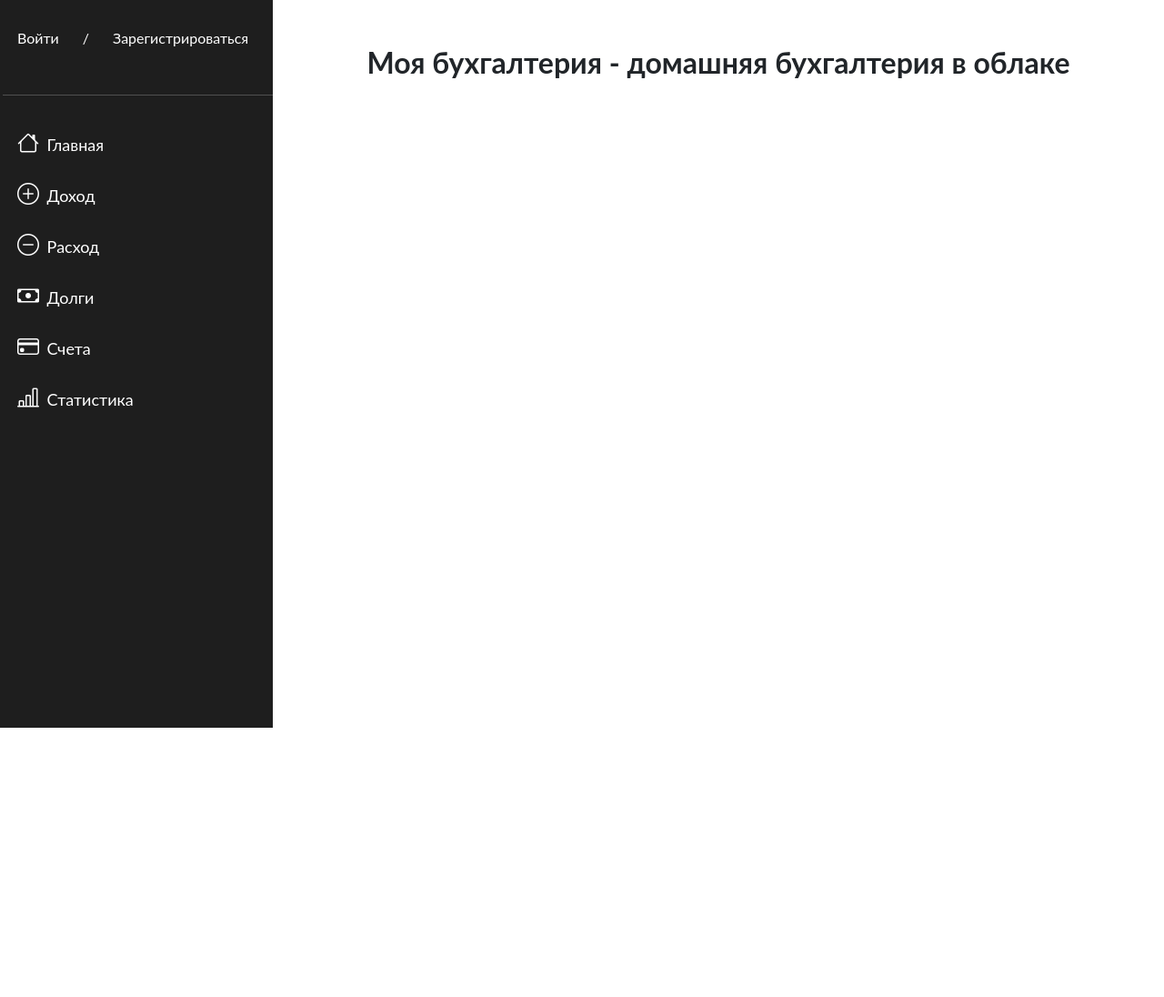
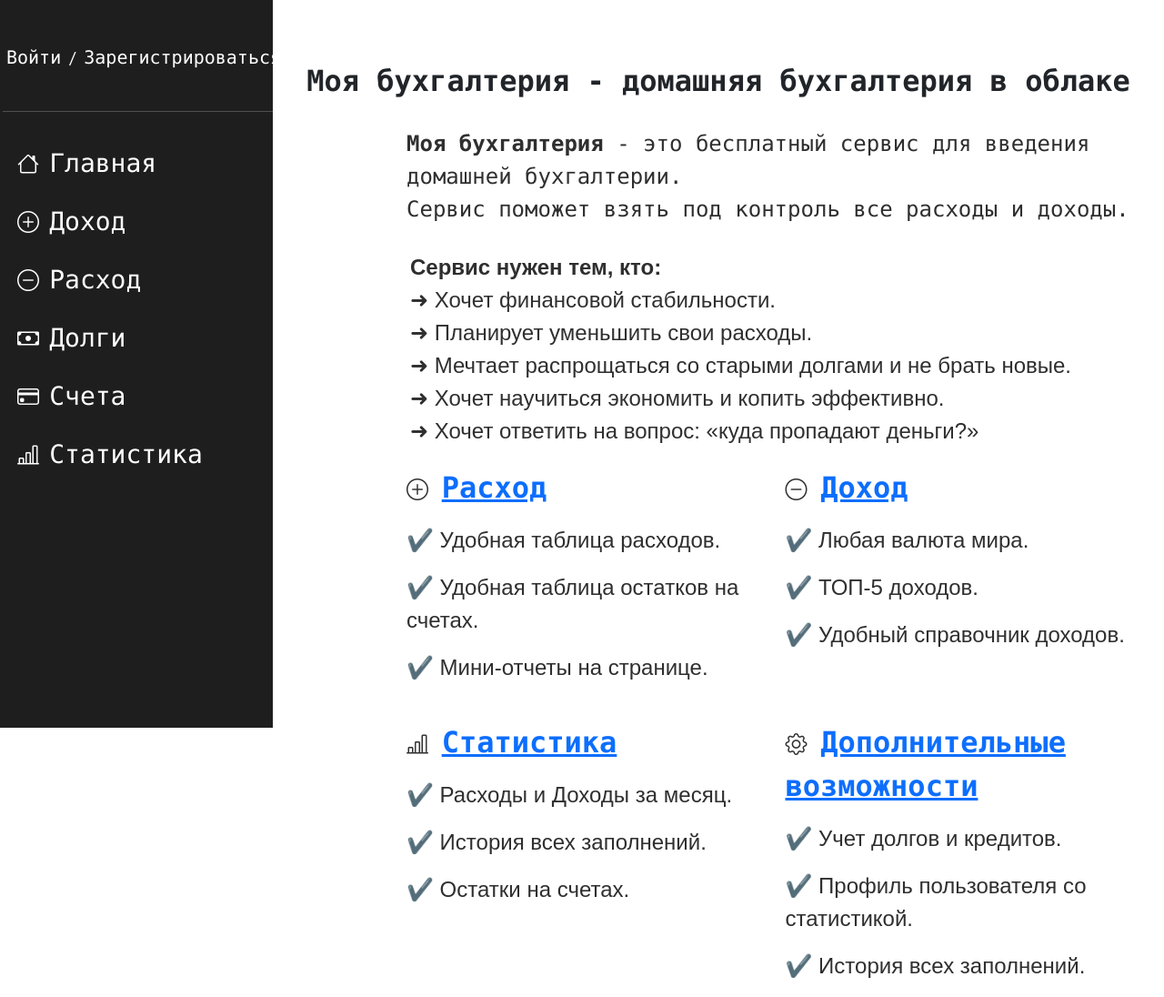
Before and after one commit to neprostoilya/bookkeeping_web, a Django app: page / in a window 1280 px wide. Shown: the whole page at 91% size. Before the commit the page ends 800 px from the top, so only its background shows below. Run offline with Django 4.2, Linux system fonts and the light colour scheme; parts of the project's set-up code (start-up, migrations or seed data) failed here and were passed over; some libraries are stand-ins or nearby versions; some web fonts are replaced.

Commit message:
commit 2

```diff
--- /dev/null
+++ b/bookkeeping_site/static/bookkeeping/css/style.div.index.css
@@ -0,0 +1,6 @@
+.text-index {
+    margin-left: 15%;
+    color: #2f2f2f;
+    font-family:  sans-serif;
+    font-size: 25px;
+}
--- a/bookkeeping_site/templates/bookkeeping/index.html
+++ b/bookkeeping_site/templates/bookkeeping/index.html
@@ -5,13 +5,77 @@
 {% endblock title %}
 
 {% block main %}
-<div><div style="margin-top: 50px;"></div></div>
+<div><div style="margin-top: 70px;"></div></div>
 <main class="main-margin">
-<div class="d-flex justify-content-center">
-    <h2 class="text-center"><b>Моя бухгалтерия - домашняя бухгалтерия в облаке</b></h2>
+<div class="d-flex flex-column">
+    <dt class="text-center col-sm h2 fw-bolder font-monospace col-sm">Моя бухгалтерия - домашняя бухгалтерия в облаке</dt>
     <br>
-    <!-- TODO Дописать -->
+    <div class="d-flex justify-content-center text-index fs-4 font-monospace ">
+        <span class="col-sm"><strong>Моя бухгалтерия</strong> - это бесплатный сервис для введения домашней бухгалтерии. <br>
+        Сервис поможет взять под контроль все расходы и доходы.</span>
+    </div>
+    <br>
+    <div class="d-flex d-flex justify-content text-index fs-4">
+        <p class="p-1 col-sm">
+            <strong>Сервис нужен тем, кто: </strong><br>
+            ➜ Хочет финансовой стабильности.<br>
+            ➜ Планирует уменьшить свои расходы.<br>
+            ➜ Мечтает распрощаться со старыми долгами и не брать новые.<br>
+            ➜ Хочет научиться экономить и копить эффективно.<br>
+            ➜ Хочет ответить на вопрос: «куда пропадают деньги?»<br>
+        </p>
+    </div>
+    <div class="d-flex text-index fs-4">
+        <div class="col-sm">
+            <i class="fs-4 bi-plus-circle"></i>
+            <a href="#!"
+                class="ms-2 fs-2 fw-bolder d-none d-sm-inline font-monospace">
+                Расход
+            </a>
+            <p></p>
+            <p>✔️ Удобная таблица расходов.</p>
+            <p>✔️ Удобная таблица остатков на счетах.</p>
+            <p>✔️ Мини-отчеты на странице.</p>
+        </div>
+        <div class="col-sm">
+            <i class="fs-4 bi-dash-circle"></i>
+            <a href="#!"
+                class="ms-2 fs-2 fw-bolder d-none d-sm-inline font-monospace">
+                Доход
+            </a>
+            <p></p>
+            <p>✔️ Любая валюта мира.</p>
+            <p>✔️ ТОП-5 доходов.</p>
+            <p>✔️ Удобный справочник доходов.</p>
+        </div>
+    </div>
+    <br>
+    <div class="d-flex text-index fs-4">
+        <div class="col-sm">
+                <i class="fs-4 bi-bar-chart-line"></i>
+                <a href="#!"
+                    class="ms-2 fs-2 fw-bolder d-none d-sm-inline font-monospace">
+                    Статистика
+                </a>
+                <p></p>
+                <p>✔️ Расходы и Доходы за месяц.</p>
+                <p>✔️ История всех заполнений.</p>
+                <p>✔️ Остатки на счетах.</p>
+        </div>
+        <div class="col-sm">
+            <i class="fs-4 bi bi-gear"></i>
+            <a href="#!"
+                class="ms-2 fs-2 fw-bolder d-none d-sm-inline font-monospace">
+                Дополнительные возможности
+            </a>
+            <p></p>
+            <p>✔️ Учет долгов и кредитов.</p>
+            <p>✔️ Профиль пользователя со статистикой.</p>
+            <p>✔️ История всех заполнений.</p>
+        </div>
+    </div>
 </div>
+
 </main>
 
 {% endblock main %}
--- a/bookkeeping_site/templates/bookkeeping/login_authentication.html
+++ b/bookkeeping_site/templates/bookkeeping/login_authentication.html
@@ -25,7 +25,7 @@
         <div class="login">
             <div class="card-body">
                 <form action="{% url 'login' %}" class="login-form" method="post" enctype="multipart/form-data">
-                    <h2 class="text-center">Войти в аккаунт</h2>
+                    <h2 class="text-center fw-bolder">Войти в аккаунт</h2>
                     <div><div style="margin-top: 20px;"></div></div>
                     {% csrf_token %}
                     <div class="form-group">
--- a/bookkeeping_site/templates/bookkeeping/login_registration.html
+++ b/bookkeeping_site/templates/bookkeeping/login_registration.html
@@ -24,7 +24,7 @@
     <div class="d-flex justify-content-center">
         <div class="register">
             <div class="card-body">
-                <h2 class="text-center">Создать Аккаунт</h2>
+                <h2 class="text-center fw-bolder">Создать Аккаунт</h2>
                 <form action="{% url 'register' %}" class="login-form" method="post" enctype="multipart/form-data">
                     {% csrf_token %}
                    <div class="form-group">
@@ -39,7 +39,7 @@
                    <div class="form-group">
                        {{ registration_form.password2 }}
                    </div>
-                   <button class="btn btn-primary" type="submit">Создать аккаунт</button>
+                   <button class="btn btn-primary" style="margin-left: 20%;" type="submit">  Создать аккаунт</button>
                </form>
             </div>
         </div>
--- a/templates/components/_leftbar.html
+++ b/templates/components/_leftbar.html
@@ -34,7 +34,7 @@ hr {
 .sidenav .nav-link {
     padding: 10px 10px 10px 16px;
     text-decoration: none;
-    font-size: 18px;
+    font-size: 28px;
     display: block;
     color: #ffffff;
 }
@@ -60,18 +60,19 @@ hr {
 <body class="body-class">
 <div class="sidenav">
     {% if not request.user.is_authenticated %}
+    <br>
     <div class="d-flex">
-        <a href="{% url 'login' %}" class="fs-6 nav-link">Войти</a>
-        <a class="fs-6 nav-link">/</a>
-        <a href="{% url 'register' %}" class="fs-6 nav-link">Зарегистрироваться</a>
+        <a href="{% url 'login' %}" class="fs-5 nav-link font-monospace p-1">Войти</a>
+        <a class="fs-5 nav-link p-1">/</a>
+        <a href="{% url 'register' %}" class="fs-5 nav-link font-monospace p-1">Зарегистрироваться</a>
     </div>
     <br>
     {% else %}
     <div class="d-flex flex-column">
-        <h3 class="px-3" style="color: #858181;">{{ request.user.username }}</h3>
-        <a href="{% url 'logout' %}" class="fs-6 nav-link">
-            <i class="fs-4 bi-arrow-bar-left"></i>
-            <span class="ms-1 d-none d-sm-inline" href="{% url 'logout' %}">
+        <h3 class="px-3 font-monospace" style="color: #858181;">{{ request.user.username }}</h3>
+        <a href="{% url 'logout' %}" class="fs-5 nav-link">
+            <i class="fs-5 bi-arrow-bar-left"></i>
+            <span class="fs-5 d-none d-sm-inline font-monospace" href="{% url 'logout' %}">
                 Выйти
             </span>
         </a>
@@ -82,37 +83,39 @@ hr {
         <div class="d-flex flex-column align-items-center align-items-sm-start px-3 pt-2 text-white min-vh-100">
             <a href="{% url 'index' %}" class="nav-link align-middle px-0">
                 <i class="fs-4 bi-house"></i>
-                <span class="ms-1 d-none d-sm-inline">
+                <span class="ms-1 d-none d-sm-inline font-monospace">
                     Главная
                 </span>
             </a>
             <a href="#submenu1" data-bs-toggle="collapse" class="nav-link px-0 align-middle">
                 <i class="fs-4 bi-plus-circle"></i>
                 <span
-                    class="ms-1 d-none d-sm-inline">Доход
+                    class="ms-1 d-none d-sm-inline font-monospace">
+                    Доход
                 </span>
             </a>
             <a href="#submenu1" data-bs-toggle="collapse" class="nav-link px-0 align-middle">
                 <i class="fs-4 bi-dash-circle"></i>
                 <span
-                    class="ms-1 d-none d-sm-inline">Расход
+                    class="ms-1 d-none d-sm-inline font-monospace">
+                    Расход
                 </span>
             </a>
             <a href="#" class="nav-link px-0 align-middle">
                 <i class="fs-4 bi-cash"></i>
-                <span class="ms-1 d-none d-sm-inline">
+                <span class="ms-1 d-none d-sm-inline font-monospace">
                     Долги
                 </span>
             </a>
             <a href="#" class="nav-link px-0 align-middle">
                 <i class="fs-4 bi-credit-card"></i>
-                <span class="ms-1 d-none d-sm-inline">
+                <span class="ms-1 d-none d-sm-inline font-monospace">
                     Счета
                 </span>
             </a>
             <a href="#" class="nav-link px-0 align-middle">
                 <i class="fs-4 bi-bar-chart-line"></i>
-                <span class="ms-1 d-none d-sm-inline">
+                <span class="ms-1 d-none d-sm-inline font-monospace">
                     Статистика
                 </span>
             </a>
--- a/templates/components/_link.html
+++ b/templates/components/_link.html
@@ -24,3 +24,5 @@
 <link rel="stylesheet" href="{% static 'bookkeeping/css/style.custom.cart.css' %}">
 <!-- Custom margin main -->
 <link rel="stylesheet" href="{% static 'bookkeeping/css/style.main.css' %}">
+<!-- Custom margin div -->
+<link rel="stylesheet" href="{% static 'bookkeeping/css/style.div.index.css' %}">
```
